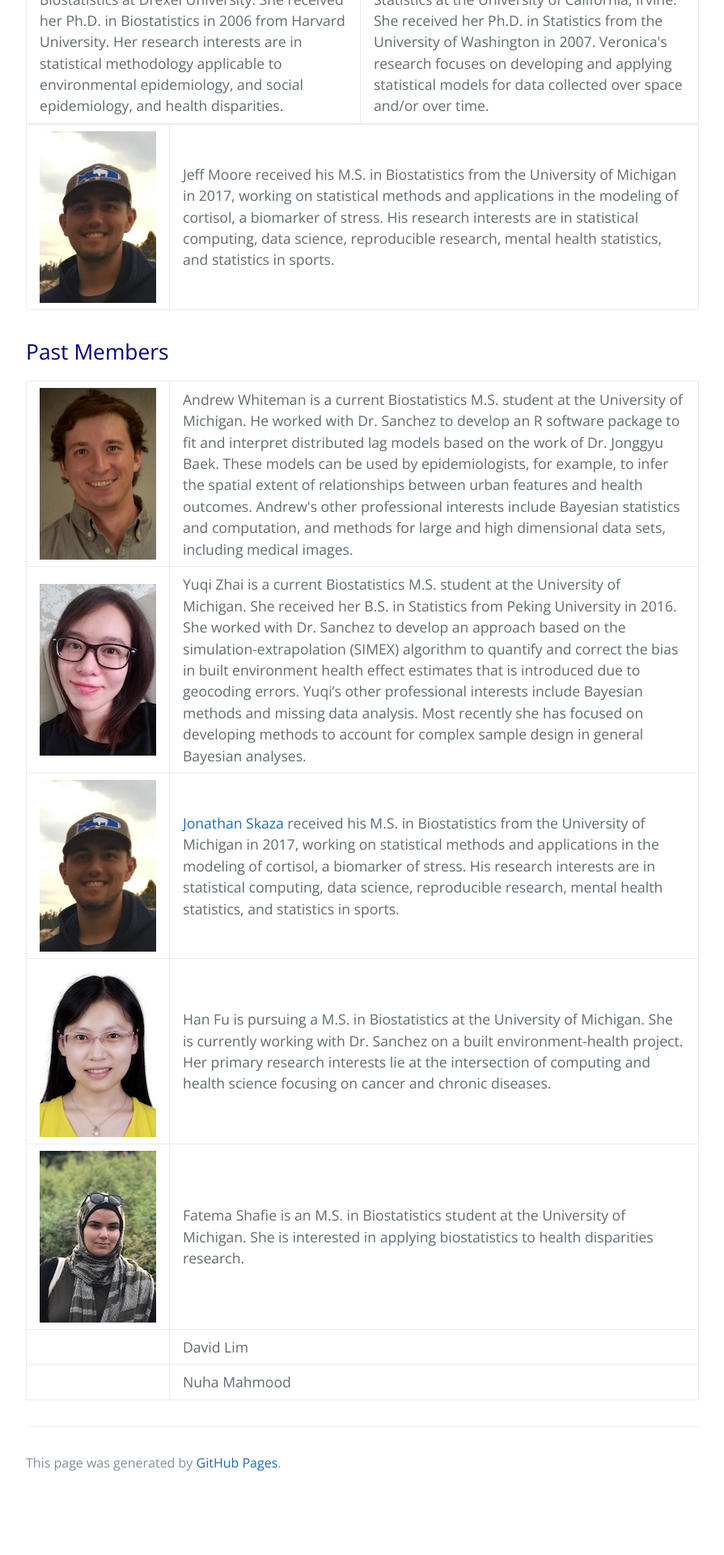
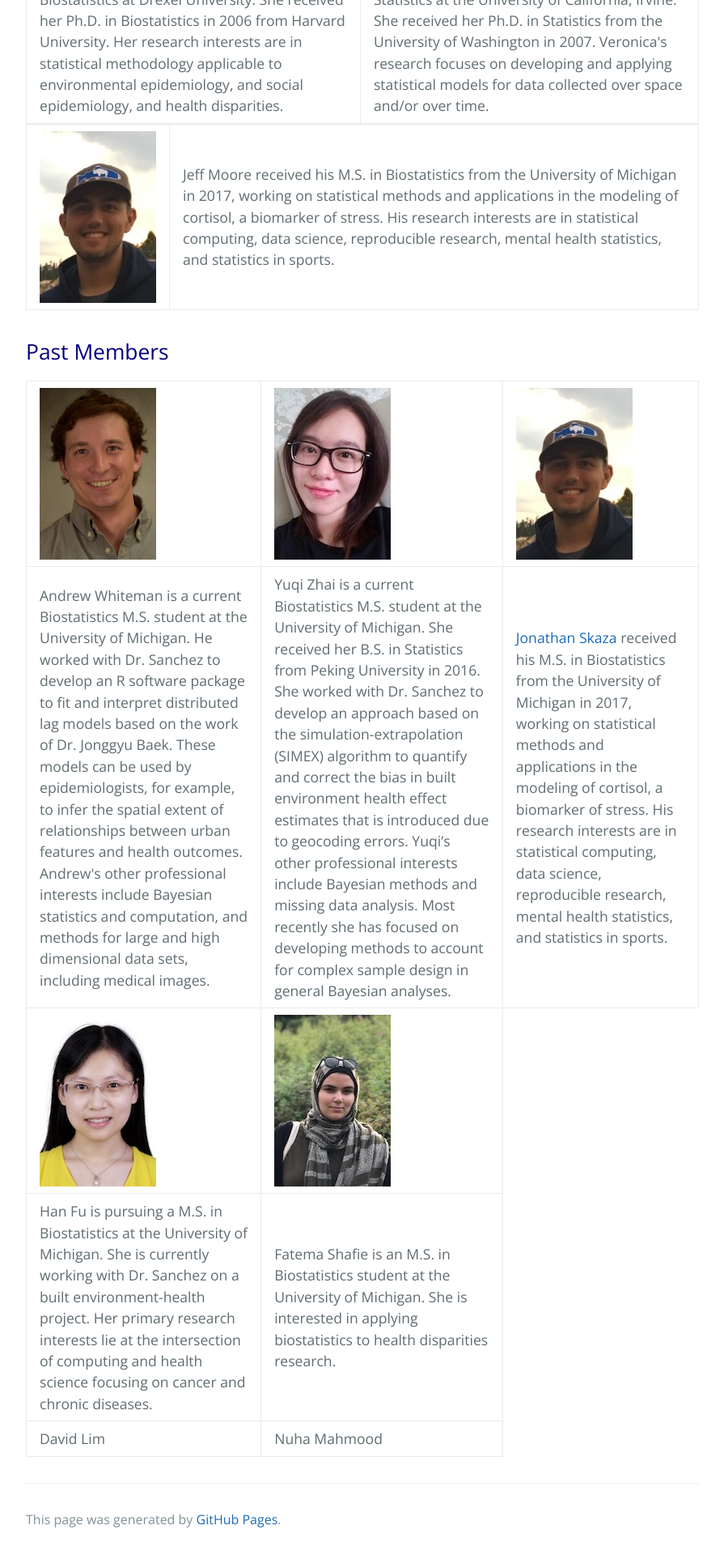
Before and after one commit to Biostatistics4SocialImpact/Biostatistics4SocialImpact.github.io, a Jekyll site: the page built from people.md, in a window 1280 px wide. Shown: the part 1337-3257 px from the top of the page at 81% size, without its empty margins (192-1087 px from the left). Built offline with Jekyll 4.4.1, drawn with Linux system fonts in a browser that asks for light colours; before the commit the page ends 3187 px from its top, so only the background shows below that.

Commit message:
Update people.md

```diff
--- a/people.md
+++ b/people.md
@@ -54,30 +54,24 @@ permalink: /people/
   <tbody>
     <tr>
       <td><div class="thumbwhiteman"></div></td>
-      <td> Andrew Whiteman is a current Biostatistics M.S. student at the University of Michigan. He worked with Dr. Sanchez to develop an R software package to fit and interpret distributed lag models based on the work of Dr. Jonggyu Baek. These models can be used by epidemiologists, for example, to infer the spatial extent of relationships between urban features and health outcomes. Andrew's other professional interests include Bayesian statistics and computation, and methods for large and high dimensional data sets, including medical images.</td>
+      <td><div class="thumbyuqi"></div></td>
+      <td><div class="thumbskaza"></div></td>
     </tr>
     <tr>
-      <td><div class="thumbyuqi"></div></td>
+      <td> Andrew Whiteman is a current Biostatistics M.S. student at the University of Michigan. He worked with Dr. Sanchez to develop an R software package to fit and    interpret distributed lag models based on the work of Dr. Jonggyu Baek. These models can be used by epidemiologists, for example, to infer the spatial extent of relationships between urban features and health outcomes. Andrew's other professional interests include Bayesian statistics and computation, and methods for large and high dimensional data sets, including medical images.</td>
       <td>Yuqi Zhai is a current Biostatistics M.S. student at the University of Michigan. She received her B.S. in Statistics from Peking University in 2016. She worked with Dr. Sanchez to develop an approach based on the simulation-extrapolation (SIMEX) algorithm to quantify and correct the bias in built environment health effect estimates that is introduced due to geocoding errors. Yuqi’s other professional interests include Bayesian methods and missing data analysis. Most recently she has focused on developing methods to account for complex sample design in general Bayesian analyses.</td>
+      <td> <a href="http://jskaza.github.io">Jonathan Skaza</a> received his M.S. in Biostatistics from the University of Michigan in 2017, working on statistical methods and applications in the modeling of cortisol, a biomarker of stress. His research interests are in statistical computing, data science, reproducible research, mental health statistics, and statistics in sports. </td>
     </tr>
     <tr>
-      <td><div class="thumbskaza"></div></td>
-      <td> <a href="http://jskaza.github.io">Jonathan Skaza</a> received his M.S. in Biostatistics from the University of Michigan in 2017, working on statistical methods and applications in the modeling of cortisol, a biomarker of stress. His research interests are in statistical computing, data science, reproducible research, mental health statistics, and statistics in sports. </td>
-    </tr>
-        <tr>
       <td><div class="thumbhan"></div></td>
-      <td>Han Fu is pursuing a M.S. in Biostatistics at the University of Michigan. She is currently working with Dr. Sanchez on a built environment-health project. Her primary research interests lie at the intersection of computing and health science focusing on cancer and chronic diseases.</td>
+      <td><div class="thumbfatema"></div></td>
     </tr>
      <tr>
-      <td><div class="thumbfatema"></div></td>
+      <td>Han Fu is pursuing a M.S. in Biostatistics at the University of Michigan. She is currently working with Dr. Sanchez on a built environment-health project. Her primary research interests lie at the intersection of computing and health science focusing on cancer and chronic diseases.</td>
       <td>Fatema Shafie is an M.S. in Biostatistics student at the University of Michigan. She is interested in applying biostatistics to health disparities research. </td>
     </tr>
     <tr>
-      <td></td>
       <td>David Lim</td>
-    </tr>
-     <tr>
-      <td></td>
       <td>Nuha Mahmood</td>
     </tr>
   </tbody>
```
